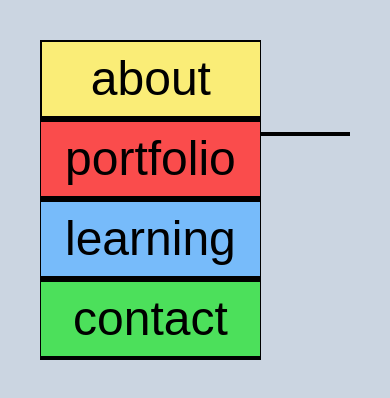
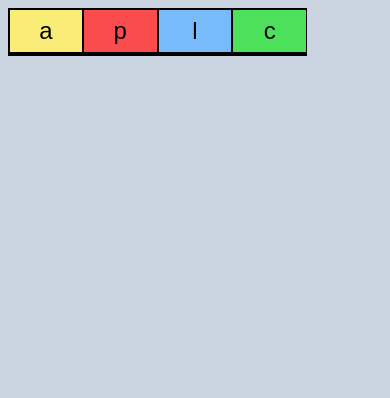
Before and after one commit to olgaTheCreator/olga-the-creator, a Next.js app: page / in a window 390 px wide. Shown: the top 398 px of the page. Built offline with nearby package versions, Linux system fonts and the light colour scheme; a web font is replaced by a local one.

Commit message:
navbar made responsive

```diff
--- a/src/app/layout.tsx
+++ b/src/app/layout.tsx
@@ -25,7 +25,7 @@ export default function RootLayout({
 }) {
   return (
     <html lang="en" className={`${vibur.variable} ${roboto_mono.variable}`}>
-      <body className="font-roboto w-full max-w-[130rem] p-10 h-max xl:h-screen mb-5 text-black mx-auto bg-slate-300">
+      <body className="font-roboto w-full lg:max-w-[130rem] p-2 md:p-4 lg:p-10 h-max xl:h-screen mb-5 text-black mx-auto bg-slate-300">
         <Navbar />
 
         {children}
--- a/src/app/page.tsx
+++ b/src/app/page.tsx
@@ -1,6 +1,6 @@
 export default function Home({ children }: { children: React.ReactNode }) {
   return (
-    <main className="flex min-h-screen flex-col items-center justify-between p-24">
+    <main className="flex min-h-screen flex-col items-center justify-between p-8 lg:p-24">
       {children}
     </main>
   );
--- a/src/components/navbar/Navbar.tsx
+++ b/src/components/navbar/Navbar.tsx
@@ -7,12 +7,12 @@ import { navRoutes } from "./navRoutes";
 export const Navbar = () => {
   const pathname = usePathname();
   const activeLink =
-    "h-24 w-full flex place-items-center justify-center p-6 rounded-t-xl border-x-4 border-t-4 border-black text-6xl";
+    "h-14 md:h-16 lg:h-24 col-span-2 md:col-span-1 text-4xl p-2 w-full flex place-items-center justify-center lg:p-6 rounded-t-xl border-x-4 border-t-4 border-black lg:text-6xl";
   const navStyle =
-    "h-20 w-full flex place-items-center justify-center p-6  border-t-2 border-b-4 border-x border-black relative";
+    "h-12 md:h-14 lg:h-20 w-full p-2 flex place-items-center justify-center lg:p-6  border-t-2 border-b-4 border-x border-black relative ";
   return (
     <div className="w-full flex font-vibur">
-      <div className="basis-2/3 lg:grid lg:grid-cols-4 place-items-end text-5xl relative">
+      <div className="md:basis-4/5 lg:basis-2/3 basis-full grid md:grid-cols-4 grid-cols-5 place-items-end lg:text-5xl relative md:text-3xl text-2xl">
         {navRoutes.map((link) => {
           const isActive = pathname.startsWith(link.path);
 
@@ -26,12 +26,27 @@ export const Navbar = () => {
               href={link.path}
               key={link.title}
             >
-              {link.title}
+              <span
+                className={
+                  !isActive ? "invisible md:visible w-0 md:w-full" : ""
+                }
+              >
+                {link.title}
+              </span>
+              <span
+                className={
+                  !isActive
+                    ? "visible md:invisible w-full md:w-0 text-center"
+                    : "invisible"
+                }
+              >
+                {link.shortTitle}
+              </span>
             </Link>
           );
         })}
       </div>
-      <div className="h-24 w-full basis-1/3 border-b-4 border-black"></div>
+      <div className=" invisible basis-0 md:basis-1/5  md:visible lg:h-24 w-full lg:basis-1/3 border-b-4 border-black"></div>
     </div>
   );
 };
--- a/src/components/navbar/navRoutes.tsx
+++ b/src/components/navbar/navRoutes.tsx
@@ -1,26 +1,30 @@
 export const navRoutes = [
   {
     title: "about",
+    shortTitle: "a",
     path: "/about",
     activeStyle: " bg-yellow_bright",
     regularStyle: " bg-yellow_light border-l-2",
   },
   {
     title: "portfolio",
+    shortTitle: "p",
     path: "/portfolio",
     activeStyle: " bg-red_bright",
     regularStyle: " bg-red_light",
   },
   {
     title: "learning",
+    shortTitle: "l",
     path: "/learning",
     activeStyle: " bg-blue_bright",
     regularStyle: " bg-blue_light",
   },
   {
     title: "contact",
+    shortTitle: "c",
     path: "/contact",
     activeStyle: " bg-green_bright",
-    regularStyle: " bg-green_light ",
+    regularStyle: " bg-green_light border-p-2",
   },
 ];
```
